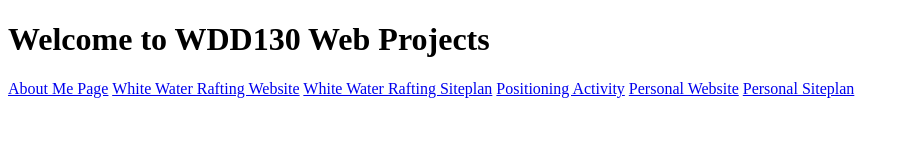
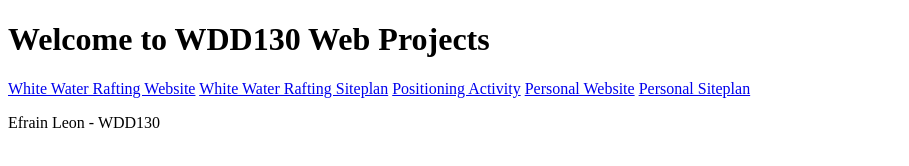
Before and after one commit to efraleon1998/wdd130, a plain HTML site: page index.html in a window 1280 px wide. Shown: the whole page, without its empty margins (0-909 px from the left). Drawn offline with Linux system fonts and the light colour scheme.

Commit message:
added a paragraph

```diff
--- a/index.html
+++ b/index.html
@@ -9,12 +9,13 @@
 <body>
   <h1>Welcome to WDD130 Web Projects</h1>
   <nav>
-  <a href="aboutme/index.html">About Me Page</a>
     <a href="wwr/index.html">White Water Rafting Website</a>
     <a href="wwr/site-plan-rafting.html">White Water Rafting Siteplan</a>
     <a href="positioning.html">Positioning Activity</a>
     <a href="#">Personal Website</a>
     <a href="#">Personal Siteplan</a>
   </nav>
+  <p>Efrain Leon - WDD130</p>
+</nav>
 </body>
 </html>
```
Lines whose indentation alone changed are shown as unchanged.
